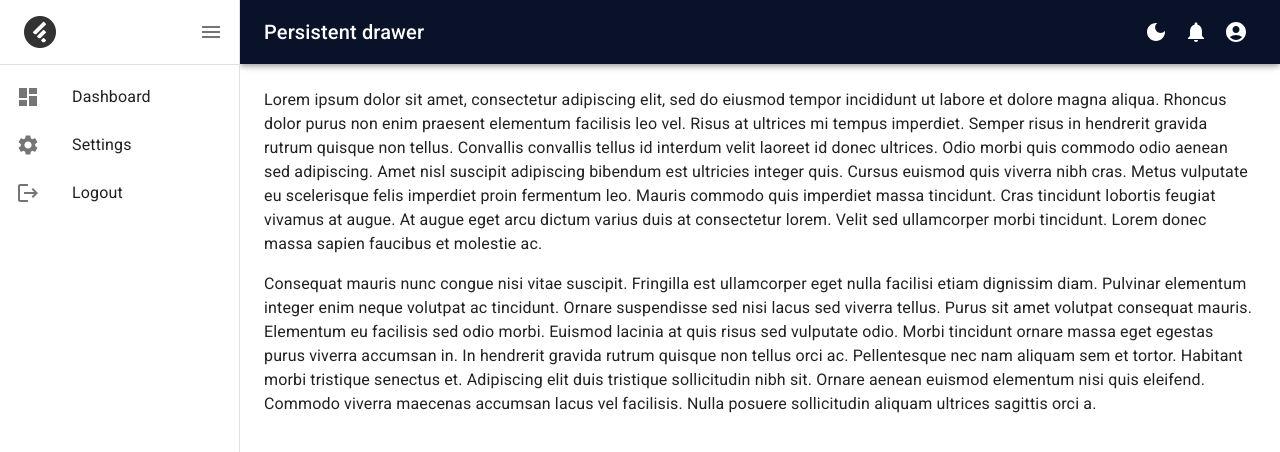
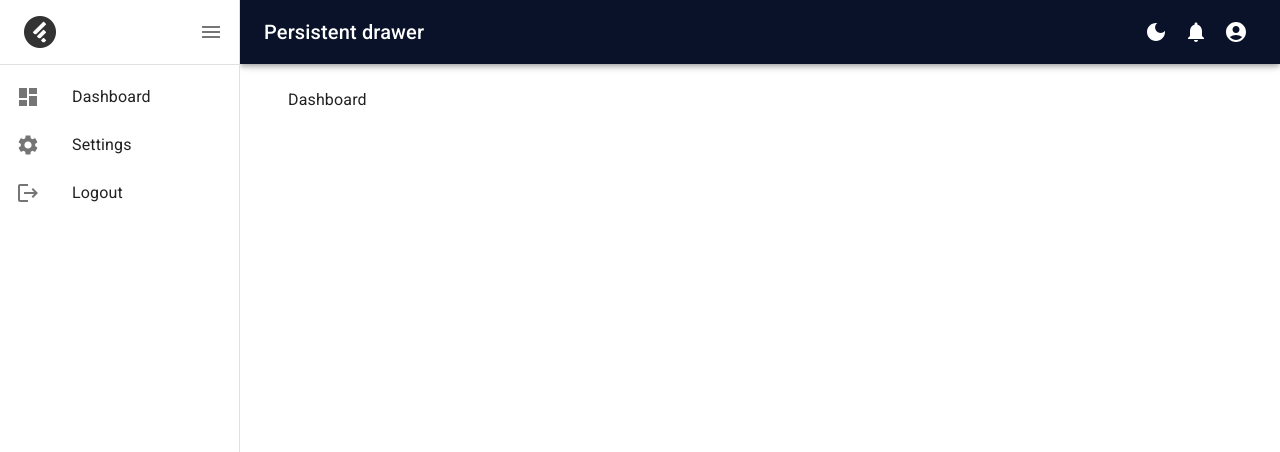
Before and after one commit to krish4693/mui-nextjs-template, a Next.js app: page /dashboard in a window 1280 px wide. Shown: the top 452 px of the page. Built offline with nearby package versions, Linux system fonts and the light colour scheme; what @mui/material-nextjs would draw is missing.

Commit message:
ui: layout added, new comments

```diff
--- a/src/app/dashboard/layout.tsx
+++ b/src/app/dashboard/layout.tsx
@@ -1,18 +1,27 @@
-import React from 'react'
-import Navbar from '@/components/Drawer/Drawer'
-import Footer from '@/components/Footer/Footer'
+import React from 'react';
+// Import the React library, necessary for using React features such as functional components.
 
+import Drawer from '@/components/Drawer/Drawer';
+// Import the `Drawer` component, which is likely a reusable sidebar or navigation component located in the specified path.
 
-const layout = ({children,}:Readonly<{
-    children:React.ReactNode
-}>) => {
+const layout = ({ children, }: Readonly<{ children: React.ReactNode }>) => {
+  // Define the `layout` component as a functional component.
+  // It accepts a single prop `children`, which represents the dynamic content to be displayed inside the layout.
+  // The `Readonly` utility ensures the `children` prop cannot be modified, making it immutable.
+
   return (
     <div>
-        <Navbar/>
+      {/* A container div that wraps the `Drawer` and the `children` content */}
+
+      <Drawer >
+        {/* Render the `Drawer` component, which is likely a navigation or sidebar element that stays consistent across pages */}
+
         {children}
-        <Footer/>
+      </Drawer>
+      {/* Render the `children` prop, which represents the dynamic content passed to this layout component */}
     </div>
-  )
-}
+  );
+};
 
-export default layout
+export default layout;
+// Export the `layout` component as the default export so it can be imported and used in other parts of the application.
--- a/src/components/Drawer/Drawer.tsx
+++ b/src/components/Drawer/Drawer.tsx
@@ -1,25 +1,23 @@
-"use client"
-import * as React from 'react';
-import { styled } from '@mui/material/styles';
-import Box from '@mui/material/Box';
-import CssBaseline from '@mui/material/CssBaseline';
-import MuiAppBar, { AppBarProps as MuiAppBarProps } from '@mui/material/AppBar';
-import Typography from '@mui/material/Typography';
-import TopBar from '../Topbar/Topbar';
-import SideDrawer from '../Sidebar/Sidebar';
-import { DrawerHeader, Main } from '@/styles/customThemes';
+"use client";
+import * as React from "react";
+import { styled } from "@mui/material/styles";
+import Box from "@mui/material/Box";
+import CssBaseline from "@mui/material/CssBaseline";
+import MuiAppBar, { AppBarProps as MuiAppBarProps } from "@mui/material/AppBar";
+import TopBar from "../Topbar/Topbar";
+import SideDrawer from "../Sidebar/Sidebar";
+import { DrawerHeader, Main } from "@/styles/customThemes";
+
 const drawerWidth = 240;
-
-
 
 interface AppBarProps extends MuiAppBarProps {
   open?: boolean;
 }
 // eslint-disable-next-line @typescript-eslint/no-unused-vars
 const AppBar = styled(MuiAppBar, {
-  shouldForwardProp: (prop) => prop !== 'open',
+  shouldForwardProp: (prop) => prop !== "open",
 })<AppBarProps>(({ theme }) => ({
-  transition: theme.transitions.create(['margin', 'width'], {
+  transition: theme.transitions.create(["margin", "width"], {
     easing: theme.transitions.easing.sharp,
     duration: theme.transitions.duration.leavingScreen,
   }),
@@ -29,7 +27,7 @@ const AppBar = styled(MuiAppBar, {
       style: {
         width: `calc(100% - ${drawerWidth}px)`,
         marginLeft: `${drawerWidth}px`,
-        transition: theme.transitions.create(['margin', 'width'], {
+        transition: theme.transitions.create(["margin", "width"], {
           easing: theme.transitions.easing.easeOut,
           duration: theme.transitions.duration.enteringScreen,
         }),
@@ -38,9 +36,9 @@ const AppBar = styled(MuiAppBar, {
   ],
 }));
 
-
-
-export default function PersistentDrawerLeft() {
+export default function PersistentDrawerLeft({
+  children, // Added the `children` prop to accept dynamic content.
+}: React.PropsWithChildren) {
   const [open, setOpen] = React.useState(true);
 
   const handleDrawerOpen = () => {
@@ -52,7 +50,7 @@ export default function PersistentDrawerLeft() {
   };
 
   return (
-    <Box sx={{ display: 'flex' }}>
+    <Box sx={{ display: "flex" }}>
       <CssBaseline />
       <TopBar open={open} handleDrawerOpen={handleDrawerOpen} />
       <SideDrawer
@@ -62,33 +60,8 @@ export default function PersistentDrawerLeft() {
       />
       <Main open={open}>
         <DrawerHeader />
-        <Typography sx={{ marginBottom: 2 }}>
-          Lorem ipsum dolor sit amet, consectetur adipiscing elit, sed do eiusmod
-          tempor incididunt ut labore et dolore magna aliqua. Rhoncus dolor purus non
-          enim praesent elementum facilisis leo vel. Risus at ultrices mi tempus
-          imperdiet. Semper risus in hendrerit gravida rutrum quisque non tellus.
-          Convallis convallis tellus id interdum velit laoreet id donec ultrices.
-          Odio morbi quis commodo odio aenean sed adipiscing. Amet nisl suscipit
-          adipiscing bibendum est ultricies integer quis. Cursus euismod quis viverra
-          nibh cras. Metus vulputate eu scelerisque felis imperdiet proin fermentum
-          leo. Mauris commodo quis imperdiet massa tincidunt. Cras tincidunt lobortis
-          feugiat vivamus at augue. At augue eget arcu dictum varius duis at
-          consectetur lorem. Velit sed ullamcorper morbi tincidunt. Lorem donec massa
-          sapien faucibus et molestie ac.
-        </Typography>
-        <Typography sx={{ marginBottom: 2 }}>
-          Consequat mauris nunc congue nisi vitae suscipit. Fringilla est ullamcorper
-          eget nulla facilisi etiam dignissim diam. Pulvinar elementum integer enim
-          neque volutpat ac tincidunt. Ornare suspendisse sed nisi lacus sed viverra
-          tellus. Purus sit amet volutpat consequat mauris. Elementum eu facilisis
-          sed odio morbi. Euismod lacinia at quis risus sed vulputate odio. Morbi
-          tincidunt ornare massa eget egestas purus viverra accumsan in. In hendrerit
-          gravida rutrum quisque non tellus orci ac. Pellentesque nec nam aliquam sem
-          et tortor. Habitant morbi tristique senectus et. Adipiscing elit duis
-          tristique sollicitudin nibh sit. Ornare aenean euismod elementum nisi quis
-          eleifend. Commodo viverra maecenas accumsan lacus vel facilisis. Nulla
-          posuere sollicitudin aliquam ultrices sagittis orci a.
-        </Typography>
+        {children}
+        {/* Added this line to render the dynamic `children` passed to the component. */}
       </Main>
     </Box>
   );
--- a/src/components/Sidebar/Sidebar.tsx
+++ b/src/components/Sidebar/Sidebar.tsx
@@ -37,7 +37,7 @@
     // Drawer items array
     const drawerItems = [
       { text: 'Dashboard', icon: <Dashboard />, path: '/dashboard' }, // Update the path for logout action
-      { text: 'Settings', icon: <Settings />, path: '/settings' },
+      { text: 'Settings', icon: <Settings />, path: '/dashboard/settings' },
       { text: 'Logout', icon: <Logout />, path: '/login' }, // Update the path for logout action
     ];
 
--- a/src/components/Topbar/Topbar.tsx
+++ b/src/components/Topbar/Topbar.tsx
@@ -3,8 +3,6 @@ import Toolbar from '@mui/material/Toolbar';
 import IconButton from '@mui/material/IconButton';
 import Typography from '@mui/material/Typography';
 import Box from '@mui/material/Box';
-// import MuiAppBar, { AppBarProps as MuiAppBarProps } from '@mui/material/AppBar';
-// import { styled } from '@mui/material/styles';
 import MenuIcon from '@mui/icons-material/Menu';
 import NotificationsIcon from '@mui/icons-material/Notifications';
 import AccountCircle from '@mui/icons-material/AccountCircle';
```
Also changed, not shown: src/app/dashboard/settings/page.tsx (added, +9 -0 lines).
